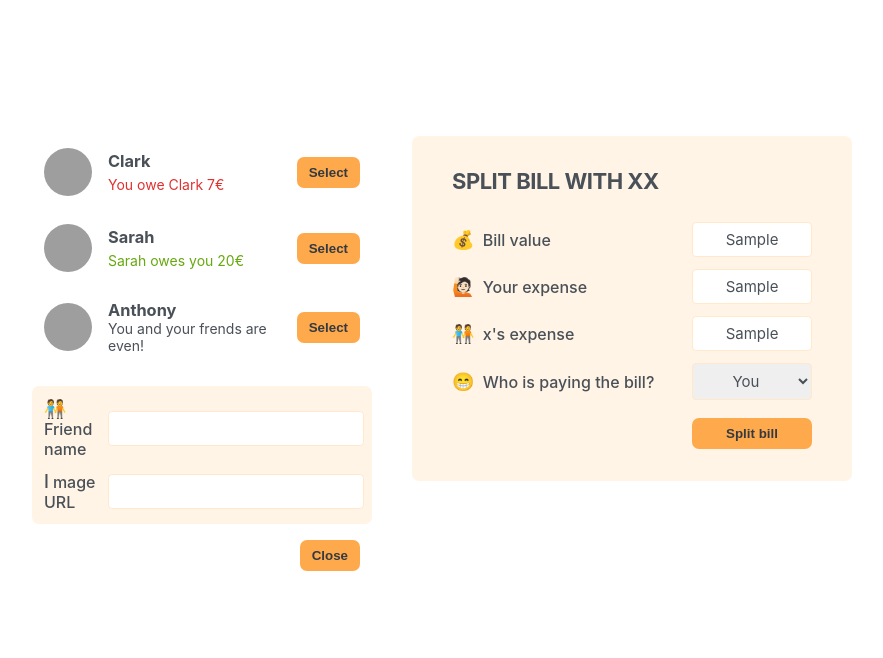
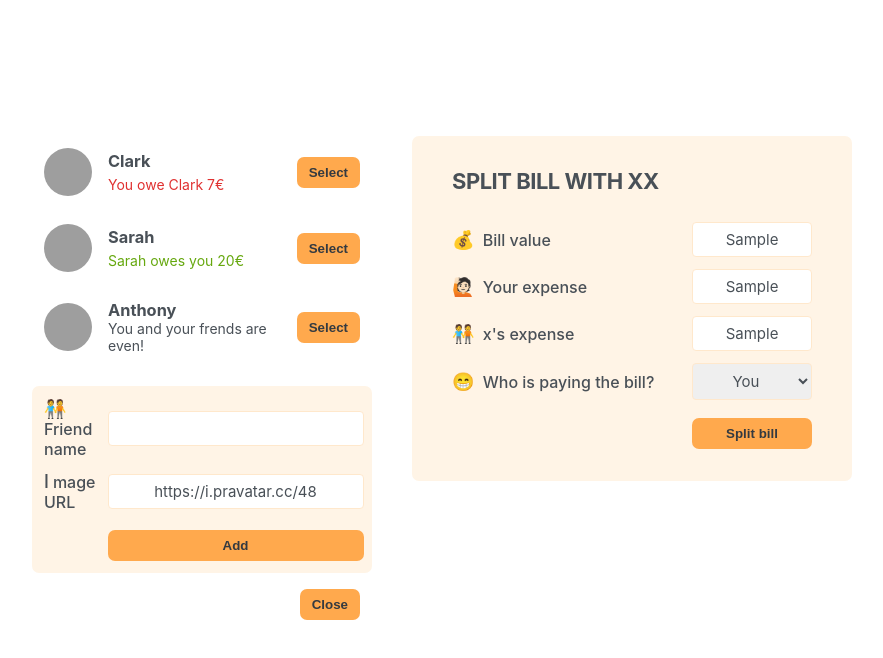
Before and after one commit to ZdravkoJ/react-08-eat-n-split, a React (Create React App) app: page / in a window 1280 px wide. Both pictures are taken after typing "Sample", "Sample", "Sample" into the empty fields and a click on the button "Add friend". Shown: the top 658 px of the page, without its empty margins (198-1081 px from the left). Built offline with nearby package versions, Linux system fonts and the light colour scheme; grey boxes are pictures that could not be loaded.

Commit message:
Commit after half of 99 lesson wos solved

```diff
--- a/src/App.js
+++ b/src/App.js
@@ -1,5 +1,6 @@
-import { click } from "@testing-library/user-event/dist/click";
 import { useState } from "react";
+
+var console = window.console;
 
 const initialFriends = [
   {
@@ -85,13 +86,39 @@
 }
 
 function FormAddFriend() {
+  const [name, setName] = useState("");
+  const [image, setImage] = useState("https://i.pravatar.cc/48");
+
+  function handleSubmit(e) {
+    e.preventDefault();
+
+    const id = crypto.randomUUID();
+    const newFriend = {
+      id,
+      name,
+      image: `${image}?=${id}`,
+      balance: 0,
+    };
+
+    console.log(newFriend);
+  }
+
   return (
-    <form className="form-add-friend">
+    <form className="form-add-friend" onSubmit={handleSubmit}>
       <label>🧑‍🤝‍🧑Friend name</label>
-      <input type="text" />
+      <input
+        type="text"
+        value={name}
+        onChange={(e) => setName(e.target.value)}
+      />
 
       <label>Image URL</label>
-      <input type="text" />
+      <input
+        type="text"
+        value={image}
+        onChange={(e) => setImage(e.target.value)}
+      />
+      <Button>Add</Button>
     </form>
   );
 }
@@ -100,16 +127,12 @@
   return (
     <form className="form-split-bill">
       <h2>Split bill with xx</h2>
-
       <label>💰 Bill value</label>
       <input type="text" />
-
       <label>🙋🏻 Your expense</label>
       <input type="text" />
-
       <label>🧑‍🤝‍🧑 x's expense</label>
       <input type="text" />
-
       <label>😁 Who is paying the bill?</label>
       <select>
         <option value="user">You</option>
```
